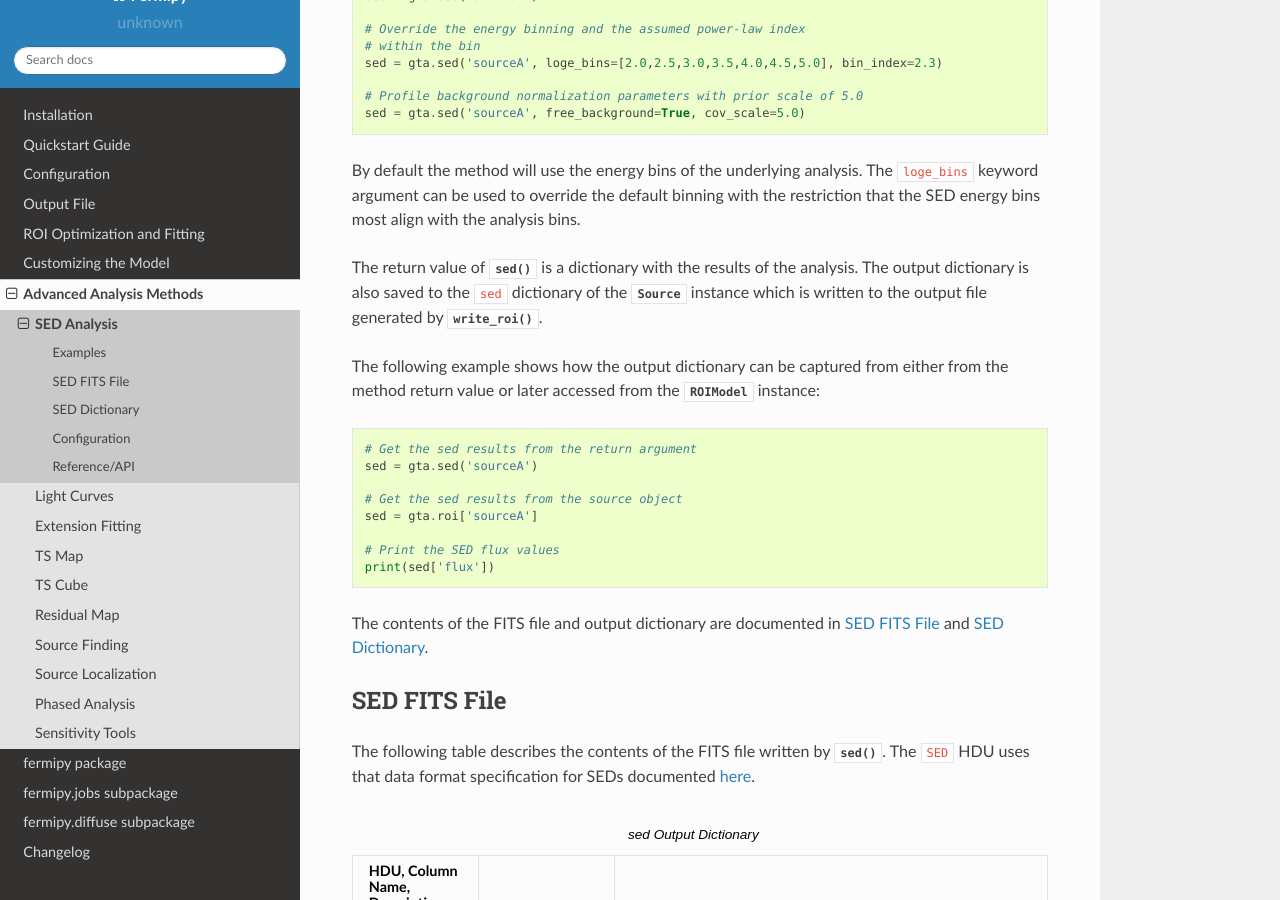
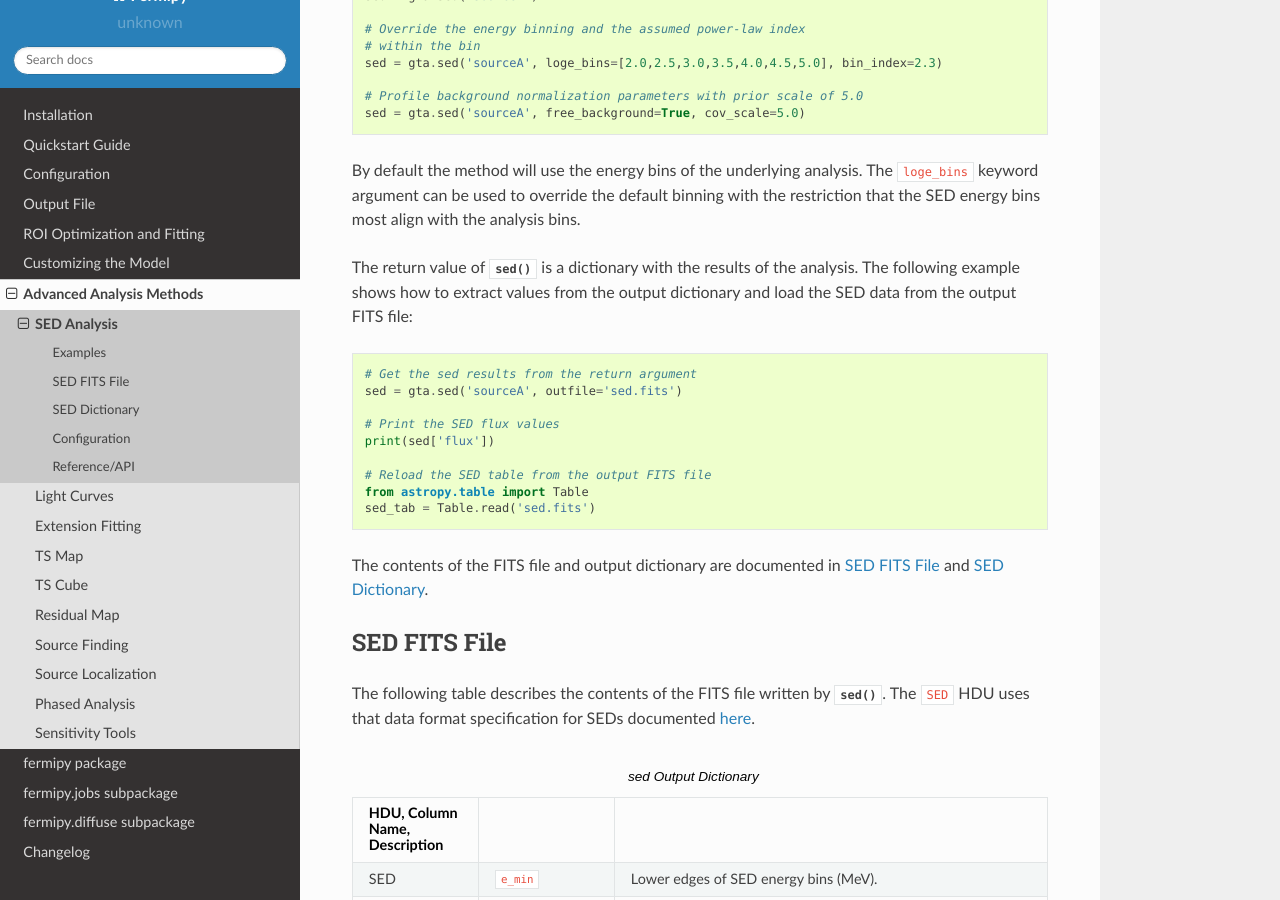
Before and after one commit to fermiPy/fermipy, a Sphinx documentation site: the page built from docs/advanced/sed.rst, in a window 1280 px wide and 900 px high, scrolled down 747 px. Built offline with Sphinx 7.4.7 and the Read the Docs theme 2.0.0, drawn with Linux system fonts in a browser that asks for light colours.

Commit message:
more doc improvements

```diff
--- a/docs/advanced/sed.rst
+++ b/docs/advanced/sed.rst
@@ -53,26 +53,21 @@ most align with the analysis bins.
 
 
 The return value of :py:meth:`~fermipy.gtanalysis.GTAnalysis.sed` is a
-dictionary with the results of the analysis.  The output dictionary is
-also saved to the ``sed`` dictionary of the
-`~fermipy.roi_model.Source` instance which is written to the output
-file generated by :py:meth:`~fermipy.gtanalysis.GTAnalysis.write_roi`.
-
-
-The following example shows how the output dictionary can be captured
-from either from the method return value or later accessed from the
-`~fermipy.roi_model.ROIModel` instance:
+dictionary with the results of the analysis.  The following example
+shows how to extract values from the output dictionary and load the
+SED data from the output FITS file:
 
 .. code-block:: python
 
    # Get the sed results from the return argument
-   sed = gta.sed('sourceA')
-
-   # Get the sed results from the source object
-   sed = gta.roi['sourceA']
+   sed = gta.sed('sourceA', outfile='sed.fits')
 
    # Print the SED flux values
    print(sed['flux'])
+
+   # Reload the SED table from the output FITS file
+   from astropy.table import Table
+   sed_tab = Table.read('sed.fits')
 
 The contents of the FITS file and output dictionary are documented in
 :ref:`sed_fits` and :ref:`sed_dict`.
```
